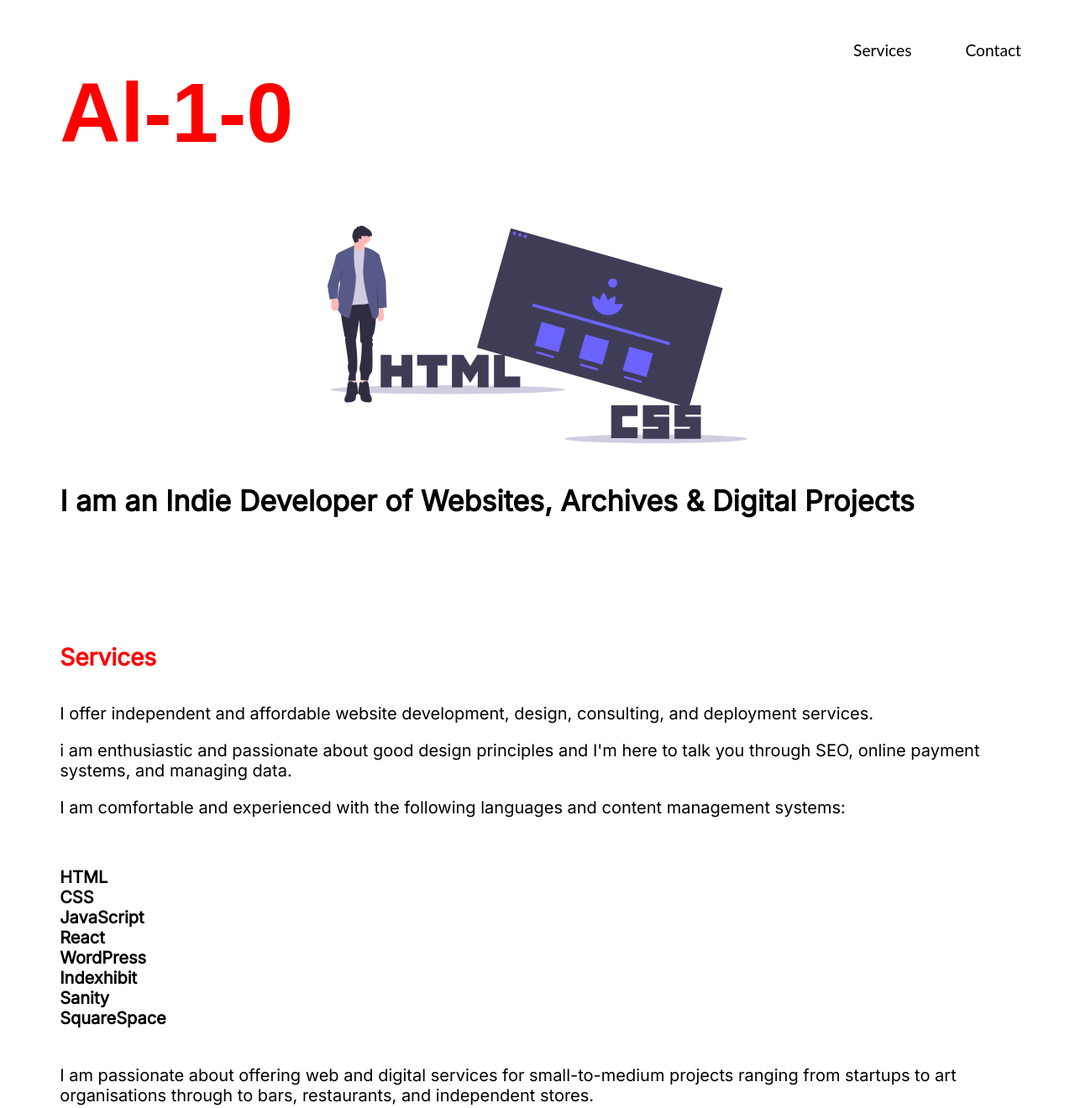
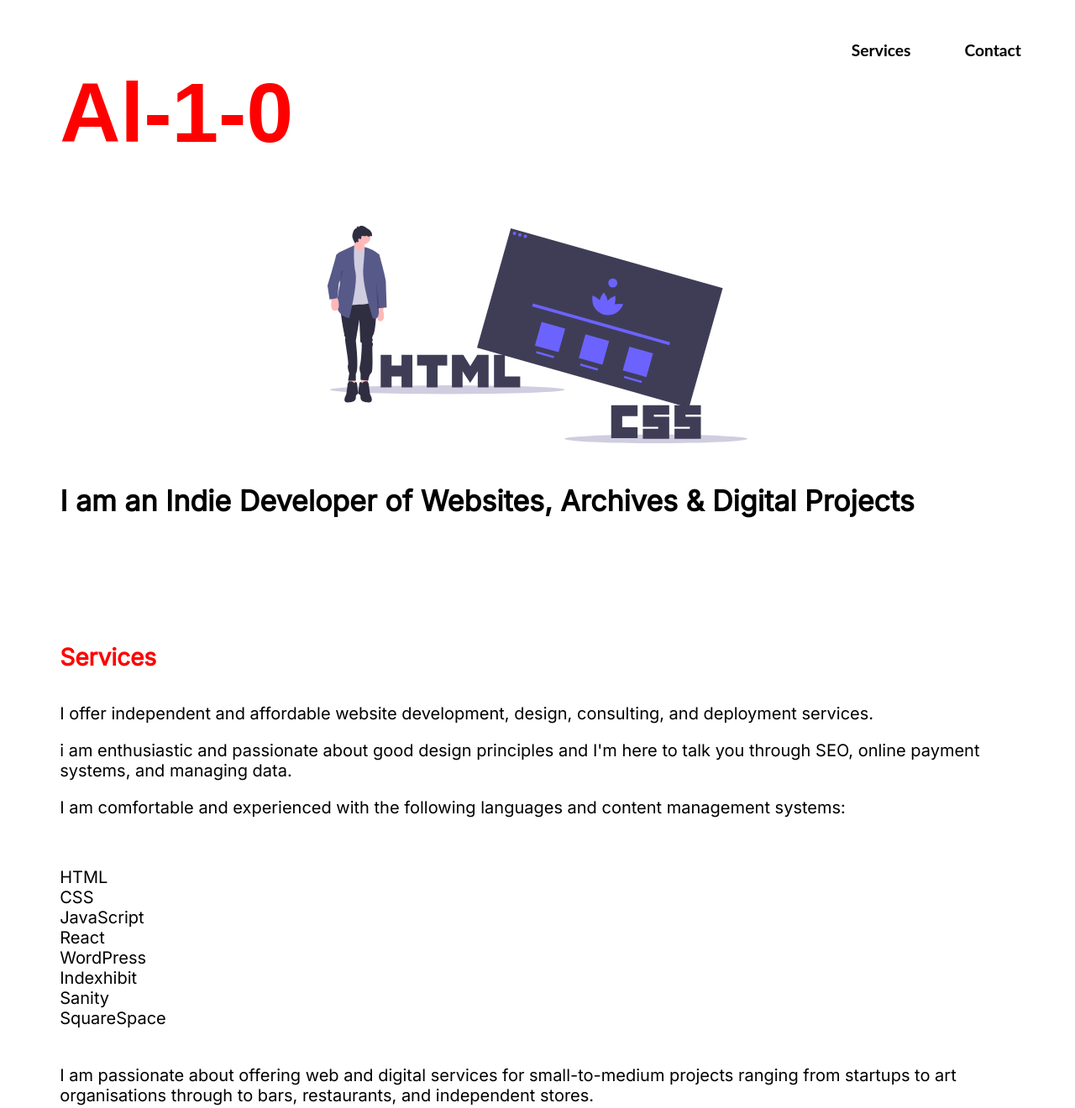
Before and after one commit to AllanSmartMobile/Al-1-0-site, a plain HTML site: page index.html in a window 1280 px wide. Shown: the top 1320 px of the page at 84% size. Drawn offline with Linux system fonts and the light colour scheme.

Commit message:
Update index.html

```diff
--- a/index.html
+++ b/index.html
@@ -18,10 +18,10 @@
 <nav id="navbar" class="nav">
   <ul class="nav-list">
     <li>
-      <a href="#services">Services</a>
+      <a href="#services"><strong>Services</strong></a>
     </li>
     <li>
-      <a href="#contact">Contact</a>
+      <a href="#contact"><strong>Contact</strong></a>
     </li>
   </ul>
 </nav>
@@ -44,23 +44,23 @@
 <p>I offer independent and affordable website development, design, consulting, and deployment services.
 <p>i am enthusiastic and passionate about good design principles and I'm here to talk you through SEO, online payment systems, and managing data.</p>
 <p>I am comfortable and experienced with the following languages and content management systems:</p></br>
-<aside>
-<p>
-  <strong><a href="https://www.w3schools.com/whatis/whatis_html.asp" target="_blank">HTML</a></strong></br>
-  <strong><a href="https://developer.mozilla.org/en-US/docs/Learn/CSS/First_steps/What_is_CSS" target="_blank">CSS</a></strong></br>
-  <strong><a href="https://developer.mozilla.org/en-US/docs/Learn/JavaScript/First_steps/What_is_JavaScript" target="_blank">JavaScript</a></strong></br>
-  <strong><a href="https://www.w3schools.com/whatis/whatis_react.asp" target="_blank">React</a></strong></br>
-  <strong><a href="https://kinsta.com/knowledgebase/what-is-wordpress/" target="_blank">WordPress</a></strong></br>
-  <strong><a href="https://indexhibit.org/what-who-why-how/" target="_blank">Indexhibit</a></strong></br>
-  <strong><a href="https://www.sanity.io/blog/headless-cms-explained" target="_blank">Sanity</a></strong></br>
-  <strong><a href="https://www.squarespace.com/" target="_blank">SquareSpace</a></strong></br></br>
-
+  <p>
+    <a href="https://www.w3schools.com/whatis/whatis_html.asp" target="_blank">HTML</a></br>
+    <a href="https://developer.mozilla.org/en-US/docs/Learn/CSS/First_steps/What_is_CSS" target="_blank">CSS</a></br>
+    <a href="https://developer.mozilla.org/en-US/docs/Learn/JavaScript/First_steps/What_is_JavaScript" target="_blank">JavaScript</a></br>
+    <a href="https://www.w3schools.com/whatis/whatis_react.asp" target="_blank">React</a></br>
+    <a href="https://kinsta.com/knowledgebase/what-is-wordpress/" target="_blank">WordPress</a></br>
+    <a href="https://indexhibit.org/what-who-why-how/" target="_blank">Indexhibit</a></br>
+    <a href="https://www.sanity.io/blog/headless-cms-explained" target="_blank">Sanity</a></br>
+    <a href="https://www.squarespace.com/" target="_blank">SquareSpace</a></br></br>
 </p>
 <p>I am passionate about offering web and digital services for small-to-medium projects ranging from startups to art organisations through to bars, restaurants, and independent stores.</p>
 </section>
+
 <div class="container">
   <img class="img-2" src="img/undraw_cms_re_asu0.svg" onerror="this.onerror=null; this.src='img/undraw_cms_re_asu0.png'">
 </div>
+
 <h3>
   View my last project <strong><a href="https://neon-archive.com" target="_blank">here</a></strong></br></br>
 </h3>
```
